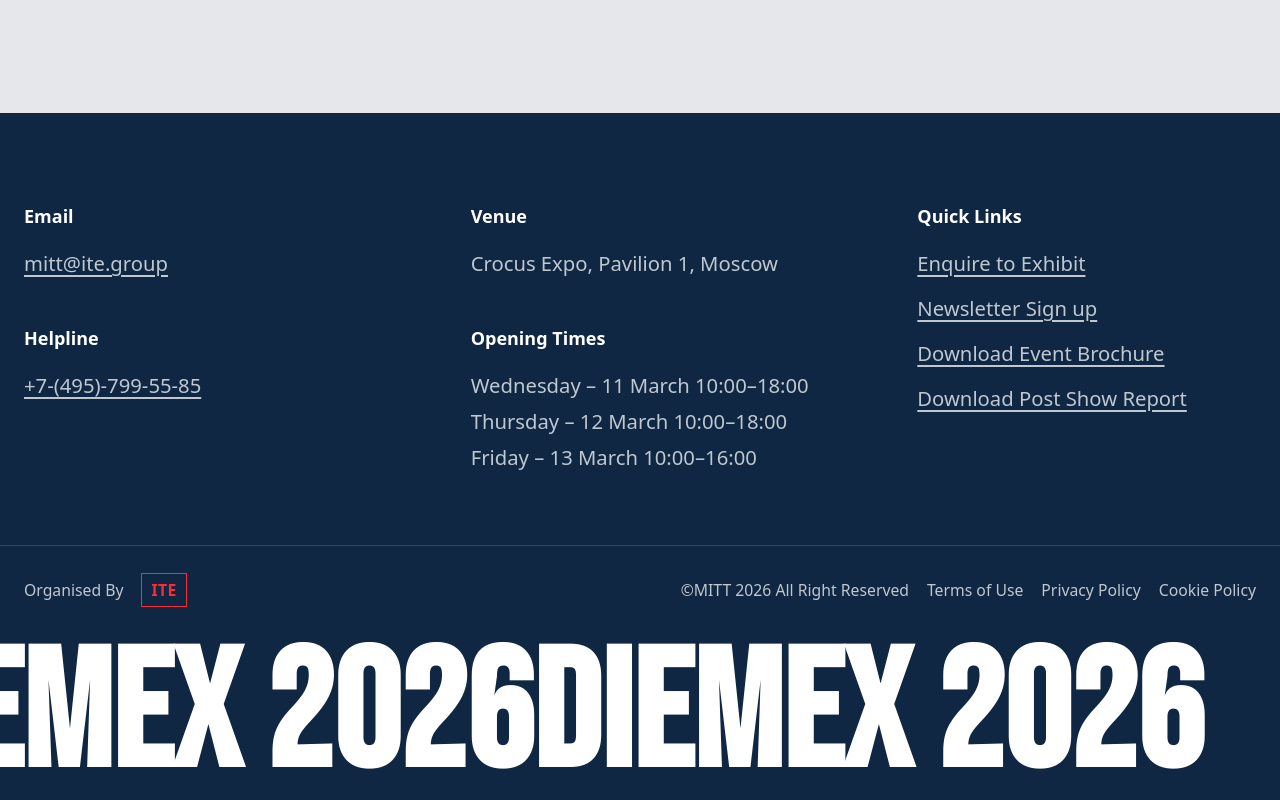
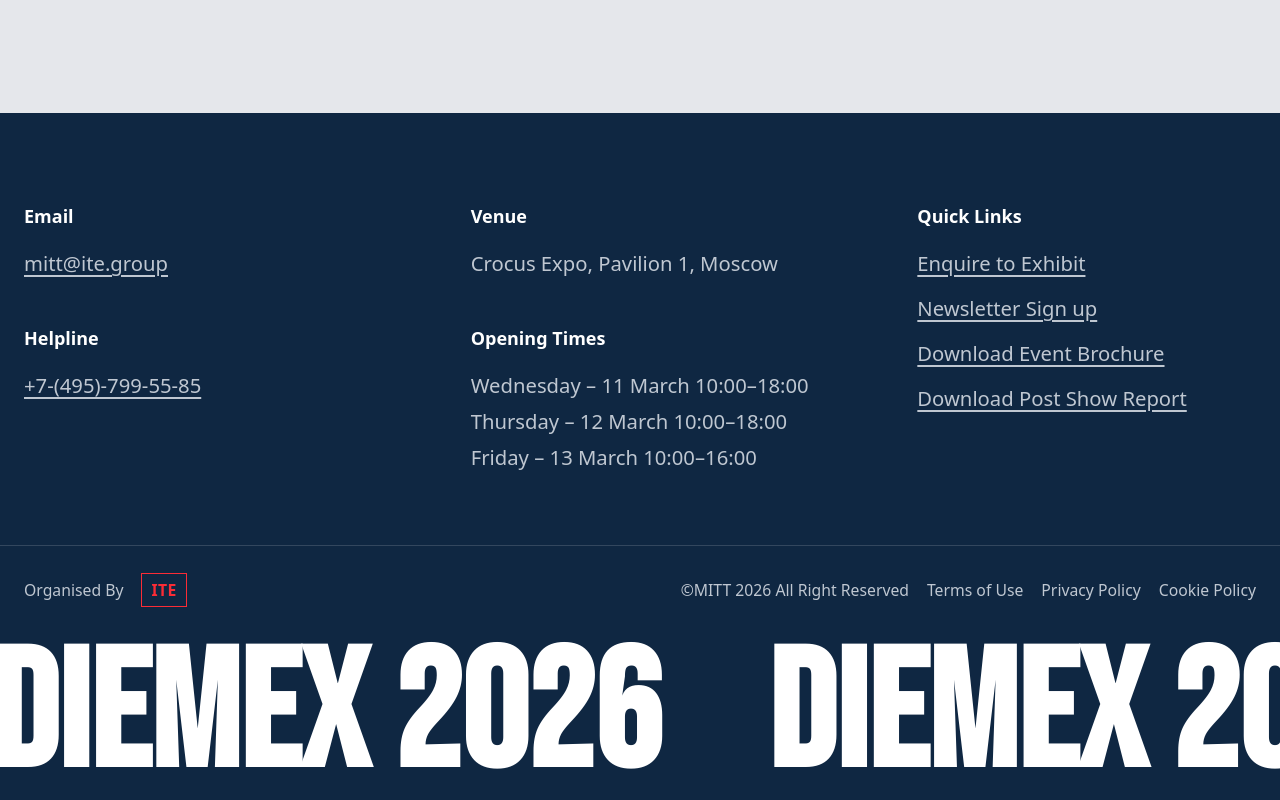
Before and after one commit to Sandeep1816/diemex, a Next.js app: page /contact-us in a window 1280 px wide. Shown: the part 2486-3286 px from the top of the page. Built offline with nearby package versions, Linux system fonts and the light colour scheme.

Commit message:
footer marquee

```diff
--- a/components/MainFooter.tsx
+++ b/components/MainFooter.tsx
@@ -106,17 +106,19 @@ export function MainFooter() {
         </div>
       </div>
 
-      {/* ================= MARQUEE ================= */}
-      <div className=" py-0">
-        <div className="flex whitespace-nowrap animate-marquee">
-          <span className="title-208 text-[8rem] md:text-[12rem] font-black leading-none">
-            DIEMEX 2026
-          </span>
-          <span className="title-208 text-[8rem] md:text-[12rem] font-black leading-none">
-           DIEMEX 2026
-          </span>
-        </div>
-      </div>
+{/* ================= MARQUEE ================= */}
+<div className="overflow-hidden bg-[#0f2742]">
+  <div className="marquee-wrapper">
+    <div className="marquee-content">
+      <span className="title-208">DIEMEX&nbsp;2026&nbsp;&nbsp;</span>
+      <span className="title-208">DIEMEX&nbsp;2026&nbsp;&nbsp;</span>
+      <span className="title-208">DIEMEX&nbsp;2026&nbsp;&nbsp;</span>
+      <span className="title-208">DIEMEX&nbsp;2026&nbsp;&nbsp;</span>
+    </div>
+  </div>
+</div>
+
+
     </footer>
   )
 }
--- a/styles/globals.css
+++ b/styles/globals.css
@@ -236,3 +236,32 @@ p {
     padding-right: 24px;
   }
 }
+
+/* ================= CONTINUOUS MARQUEE ================= */
+
+.marquee-wrapper {
+  width: 100%;
+  overflow: hidden;
+}
+
+.marquee-content {
+  display: flex;
+  width: max-content;
+  animation: marquee-scroll 12s linear infinite;
+}
+
+.marquee-content span {
+  white-space: nowrap;
+  padding-right: 3rem;
+}
+
+/* NO font-size here – title-208 controls it */
+
+@keyframes marquee-scroll {
+  0% {
+    transform: translateX(0);
+  }
+  100% {
+    transform: translateX(-50%);
+  }
+}
```
